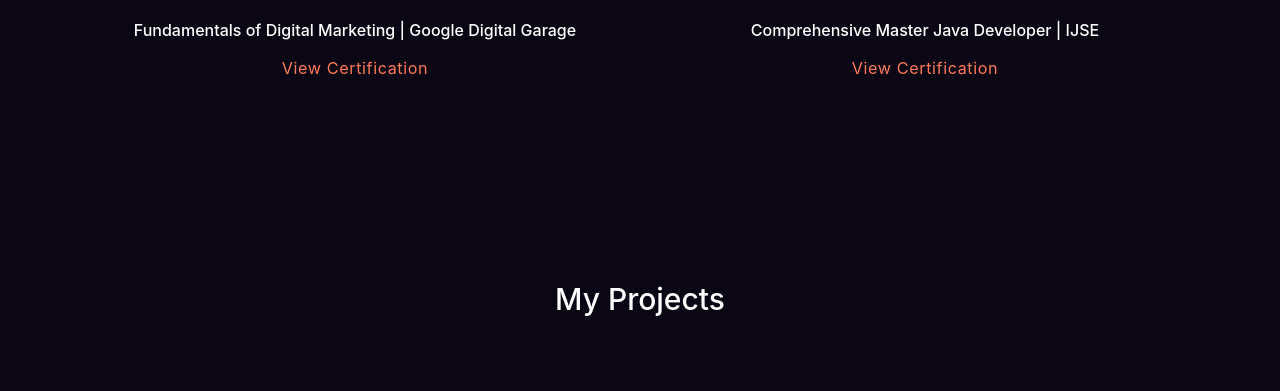
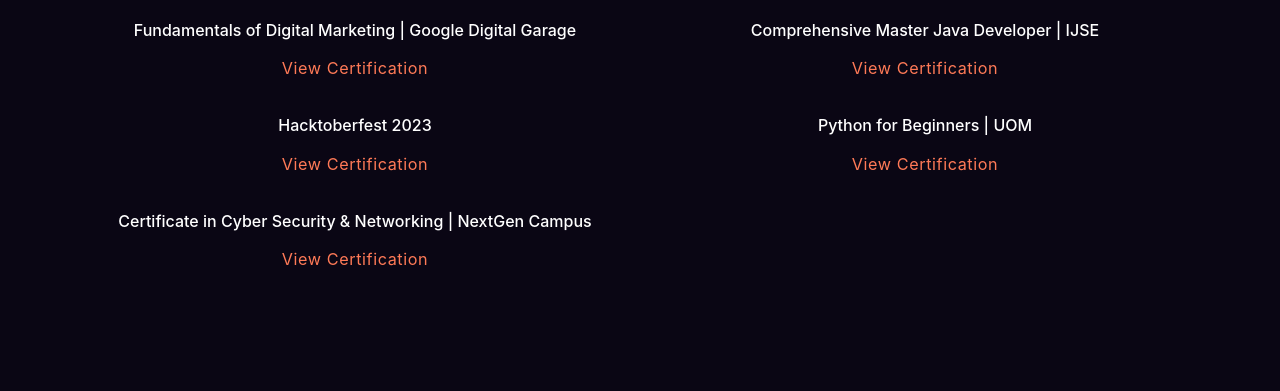
Before and after one commit to LinukaAr/linukaarambawela.github.io, a plain HTML site: page index.html in a window 1280 px wide. Shown: the part 2806-3197 px from the top of the page. Drawn offline with Linux system fonts and the light colour scheme.

Commit message:
Certificates added

```diff
--- a/index.html
+++ b/index.html
@@ -227,6 +227,18 @@
                         <h6 class="mb-3">Comprehensive Master Java Developer | IJSE</h6>
                         <p><a href="#" target="_blank">View Certification</a></p>
                     </div>
+                    <div class="col-sm-6 mb-4">
+                        <h6 class="mb-3">Hacktoberfest 2023</h6>
+                        <p><a href="https://drive.google.com/file/d/1MPyviksWj-cdRIONnGIoNkeqoJJxrUTr/view?usp=sharing" target="_blank">View Certification</a></p>
+                    </div>
+                    <div class="col-sm-6 mb-4">
+                        <h6 class="mb-3">Python for Beginners | UOM</h6>
+                        <p><a href="https://drive.google.com/file/d/1T5rgGOEritQXkcXWgsg6unl6GsxW91hJ/view?usp=sharing" target="_blank">View Certification</a></p>
+                    </div>
+                    <div class="col-sm-6 mb-4">
+                        <h6 class="mb-3">Certificate in Cyber Security & Networking | NextGen Campus</h6>
+                        <p><a href="https://drive.google.com/file/d/1FxKrm8GOjyGVpESYu_Ea98I-J1Bag5UB/view?usp=sharing" target="_blank">View Certification</a></p>
+                    </div>
                 </div>
             </div>
         </section>
```
